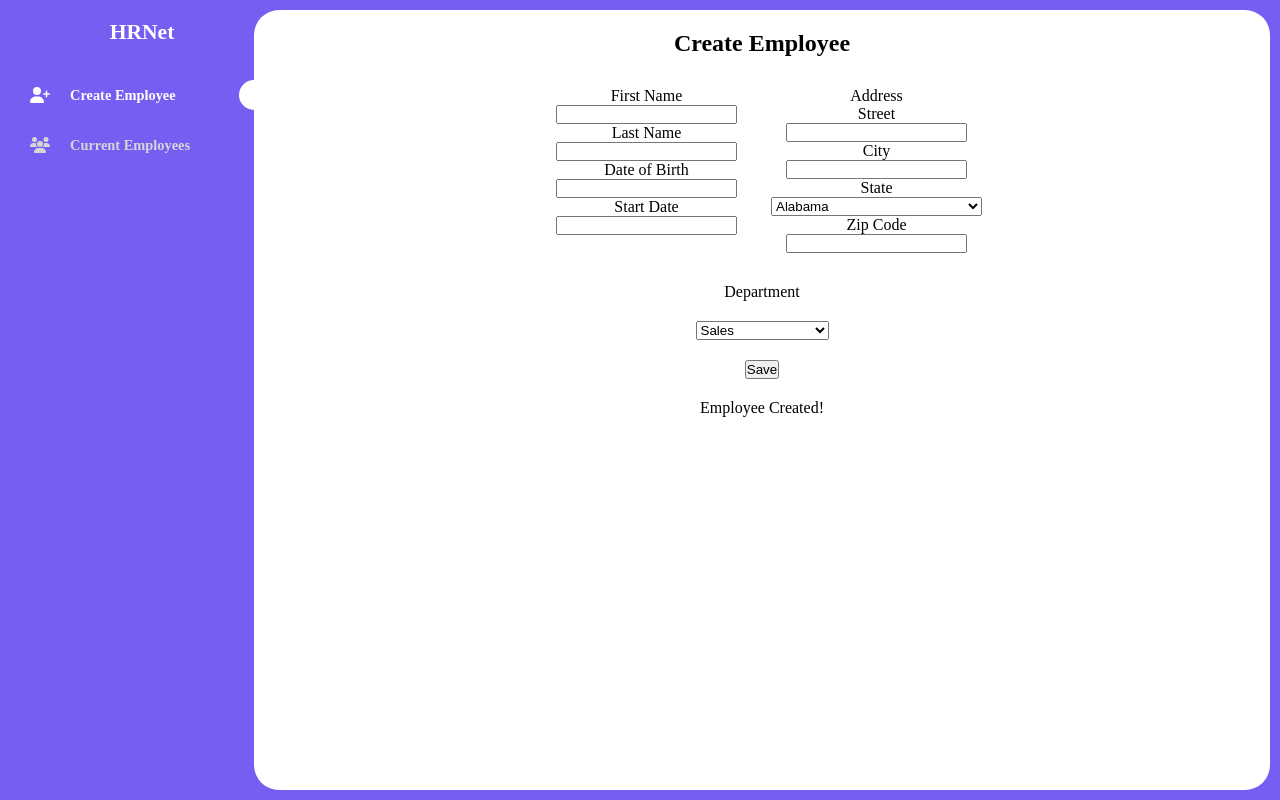
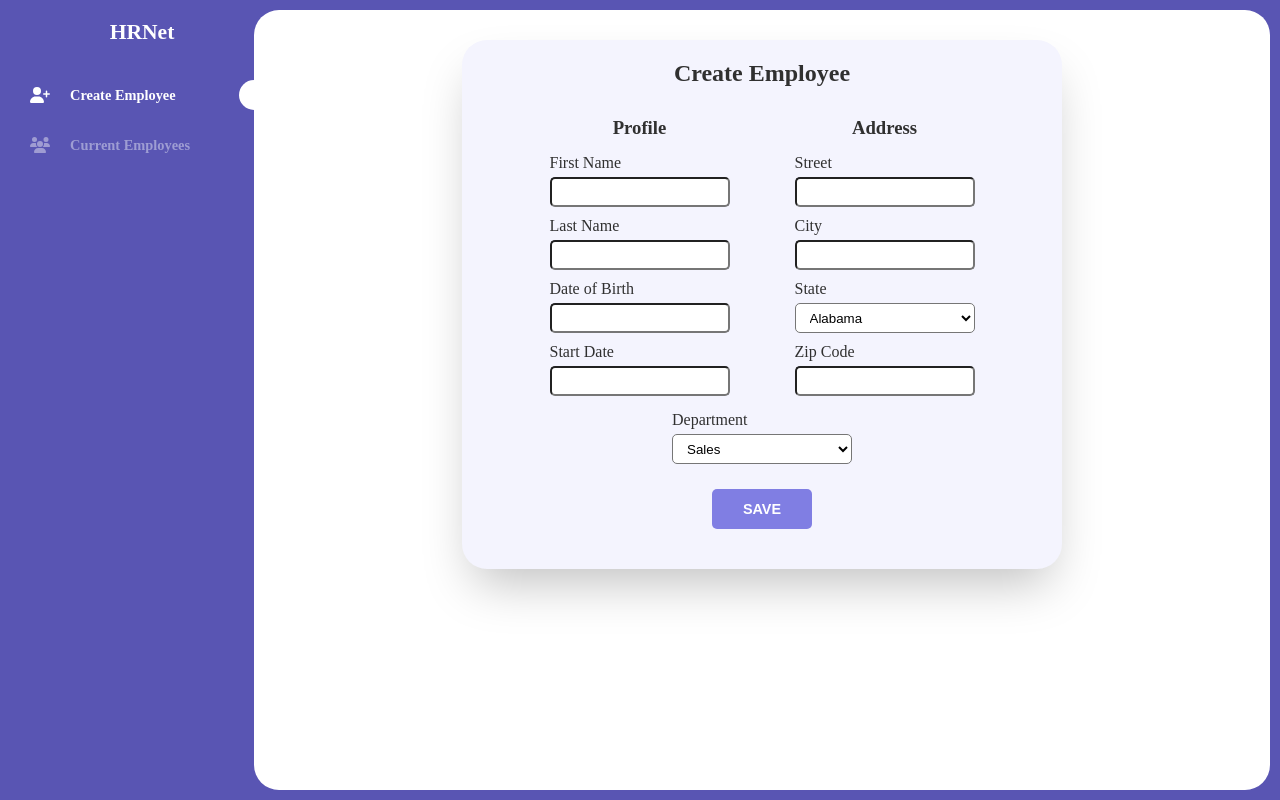
Before and after one commit to kharoncode/OC-P14-HRNet, a React (Vite) app: page / in a window 1280 px wide. Built offline with nearby package versions, Linux system fonts and the light colour scheme.

Commit message:
edit create employee form css

```diff
--- a/src/components/navBar/navBar.module.css
+++ b/src/components/navBar/navBar.module.css
@@ -4,7 +4,7 @@
    padding: 10px;
    display: flex;
    justify-content: center;
-   background-color: #785df3;
+   background-color: #5955b3;
    color: white;
 }
 
@@ -13,6 +13,10 @@
    width: 100%;
    color: white;
    justify-content: center;
+}
+
+.container a.title:hover {
+   color: white;
 }
 
 .menu {
@@ -30,24 +34,23 @@
    position: relative;
    display: flex;
    align-items: center;
-   color: #d6d6d6;
+   color: #9e9dd3;
 }
 
 .menu img {
    width: 20px;
    height: 20px;
    margin-right: 20px;
-   filter: invert(85%) sepia(1%) saturate(31%) hue-rotate(339deg)
-      brightness(99%) contrast(99%);
+   filter: invert(70%) sepia(88%) saturate(506%) hue-rotate(192deg)
+      brightness(89%) contrast(83%);
 }
 
 .menu a:hover {
-   color: #fcd183;
+   color: #ffffff;
 }
 
 .menu a:hover img {
-   filter: invert(92%) sepia(6%) saturate(6968%) hue-rotate(310deg)
-      brightness(124%) contrast(98%);
+   filter: brightness(0) invert(1);
 }
 
 .active div.after {
--- a/src/index.css
+++ b/src/index.css
@@ -10,7 +10,9 @@
 
 main {
    width: 100%;
-   padding: 20px;
+   padding: 30px 20px;
+   display: flex;
+   justify-content: center;
    background-color: white;
    border-radius: 25px;
    overflow-y: scroll;
--- a/src/pages/home/Home.tsx
+++ b/src/pages/home/Home.tsx
@@ -51,25 +51,39 @@ const Home = () => {
          >
             <div className={styles.subContainer}>
                <div className={styles.subContainerItems}>
+                  <h3>Profile</h3>
+                  <div className={styles.inputContainer}>
                      <label htmlFor="firstName">First Name</label>
                      <input type="text" id="firstName" />
+                  </div>
+                  <div className={styles.inputContainer}>
                      <label htmlFor="lastName">Last Name</label>
                      <input type="text" id="lastName" />
+                  </div>
+                  <div className={styles.inputContainer}>
                      {/* // DATE PICKER */}
                      <label htmlFor="dateOfBirth">Date of Birth</label>
                      <input id="dateOfBirth" type="text" />
+                  </div>
+                  <div className={styles.inputContainer}>
                      {/* // DATE PICKER */}
                      <label htmlFor="startDate">Start Date</label>
                      <input id="startDate" type="text" />
                   </div>
+               </div>
                <div className={styles.subContainerItems}>
-                  <legend>Address</legend>
+                  <h3>Address</h3>
+                  <div className={styles.inputContainer}>
                      <label htmlFor="street">Street</label>
                      <input id="street" type="text" />
+                  </div>
+                  <div className={styles.inputContainer}>
                      <label htmlFor="city">City</label>
                      <input id="city" type="text" />
+                  </div>
+                  <div className={styles.inputContainer}>
+                     {/*  // DROPDOWN-MENU */}
                      <label htmlFor="state">State</label>
-                  {/*  // DROPDOWN-MENU */}
                      <select name="state" id="state">
                         {states.map((el) => (
                            <option
@@ -80,10 +94,14 @@ const Home = () => {
                            </option>
                         ))}
                      </select>
+                  </div>
+                  <div className={styles.inputContainer}>
                      <label htmlFor="zipCode">Zip Code</label>
                      <input id="zipCode" type="number" />
                   </div>
                </div>
+            </div>
+            <div className={styles.inputContainer}>
                <label htmlFor="department">Department</label>
                <select name="department" id="department">
                   <option>Sales</option>
@@ -92,14 +110,13 @@ const Home = () => {
                   <option>Human Resources</option>
                   <option>Legal</option>
                </select>
-            <button type="submit" className={styles.button}>
-               Save
-            </button>
+            </div>
+            <input type="submit" value="save" className={styles.button} />
          </form>
          {/* // MODALE */}
-         <div id="confirmation" className="modal">
+         {/* <div id="confirmation" className="modal">
             Employee Created!
-         </div>
+         </div> */}
       </div>
    );
 };
--- a/src/pages/home/home.module.css
+++ b/src/pages/home/home.module.css
@@ -1,9 +1,18 @@
 .container {
-   width: 100%;
+   width: 600px;
+   height: fit-content;
+   padding: 20px;
    display: flex;
    align-items: center;
    flex-direction: column;
-   color: black;
+   border-radius: 25px;
+   color: #303030;
+   background-color: #f4f4fe;
+   box-shadow: rgba(0, 0, 0, 0.25) 0px 25px 50px -12px;
+}
+
+.container h3 {
+   margin-bottom: 5px;
 }
 
 .formContainer {
@@ -13,13 +22,14 @@
    display: flex;
    align-items: center;
    flex-direction: column;
-   gap: 20px;
+   gap: 5px;
 }
 
 .subContainer {
    width: 100%;
    display: flex;
    justify-content: space-between;
+   gap: 30px;
 }
 
 .subContainerItems {
@@ -28,4 +38,44 @@
    display: flex;
    align-items: center;
    flex-direction: column;
+   gap: 10px;
 }
+
+.inputContainer {
+   width: 180px;
+   display: flex;
+   flex-direction: column;
+   gap: 5px;
+}
+
+.inputContainer select {
+   background-color: white;
+   padding-left: 10px;
+   border-radius: 5px;
+   height: 30px;
+}
+
+.inputContainer input {
+   height: 30px;
+   padding-left: 10px;
+   border-radius: 5px;
+}
+
+.inputContainer label {
+   font-weight: 500;
+}
+
+.button {
+   margin-top: 20px;
+   padding: 5px;
+   height: 40px;
+   width: 100px;
+   border-radius: 5px;
+   border: none;
+   background-color: #807ee3;
+   cursor: pointer;
+   color: white;
+   font-weight: 700;
+   font-size: 0.9em;
+   text-transform: uppercase;
+}
```
Lines whose indentation alone changed are shown as unchanged.
